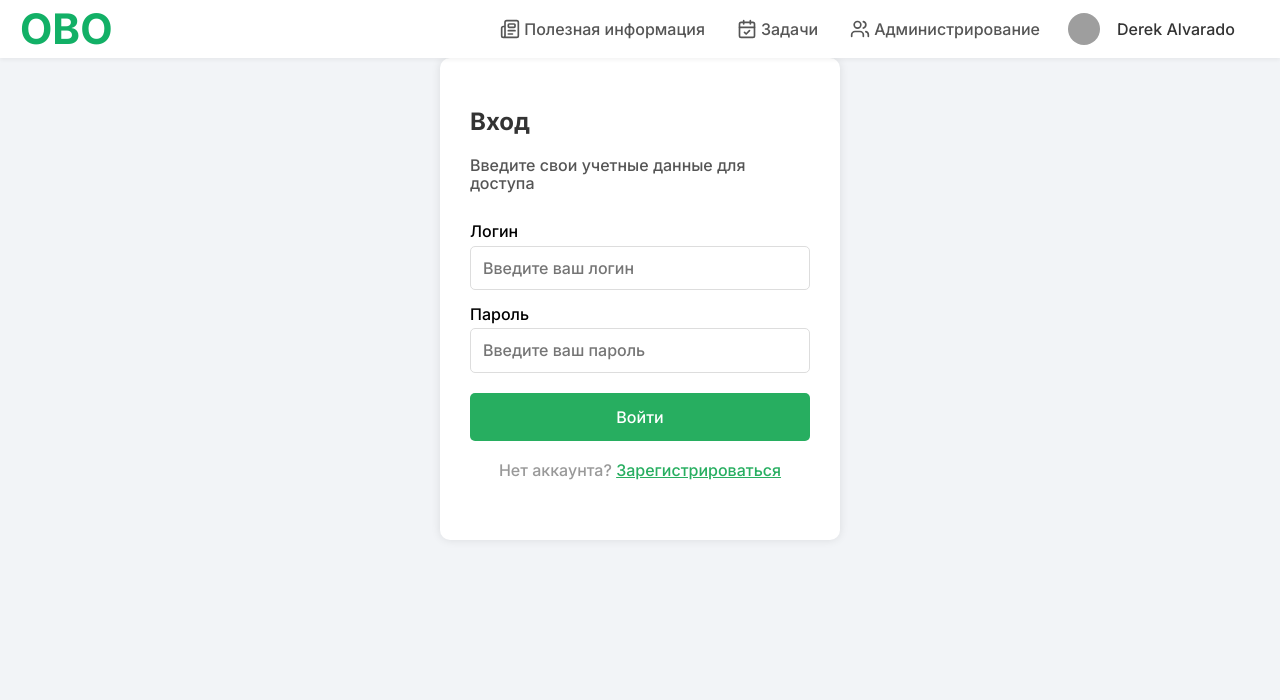
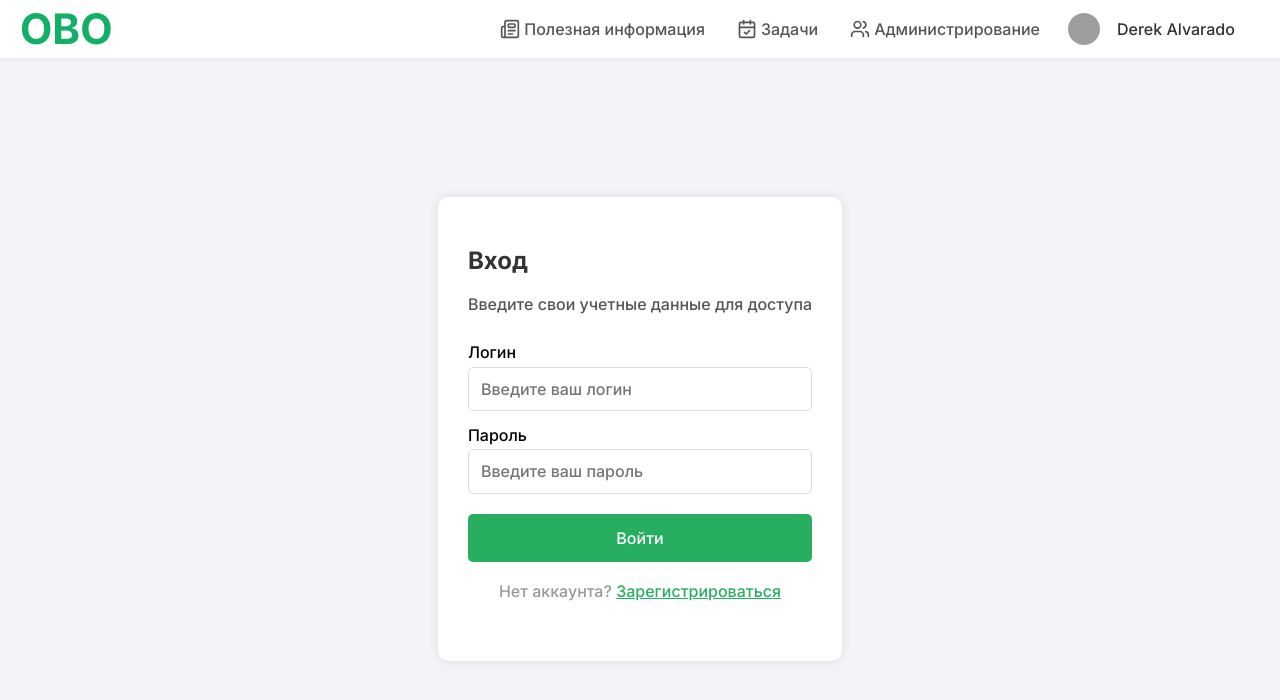
Before and after one commit to myrrhax/TTKProject, a React (Create React App) app: page /login in a window 1280 px wide. Shown: the top 700 px of the page. Built offline with nearby package versions, Linux system fonts and the light colour scheme; grey boxes are pictures that could not be loaded.

Commit message:
patch auth

```diff
--- a/src/LoginPage/LoginPage.css
+++ b/src/LoginPage/LoginPage.css
@@ -2,4 +2,5 @@
   display: flex;
   justify-content: center;
   align-items: center;
+  height: calc(100vh - 58px);
 }
--- a/src/RegisterPage/RegisterPage.css
+++ b/src/RegisterPage/RegisterPage.css
@@ -2,4 +2,5 @@
   display: flex;
   justify-content: center;
   align-items: center;
+  height: calc(100vh - 58px);
 }
--- a/src/components/AuthForm/AuthForm.css
+++ b/src/components/AuthForm/AuthForm.css
@@ -1,10 +1,10 @@
 .auth-form {
-  max-width: 400px;
+  max-width: 450px;
   margin: 0 auto;
   padding: 30px;
   background: #fff;
   border-radius: 10px;
-  box-shadow: 0 0 10px rgba(0,0,0,0.1);
+  box-shadow: 0 0 10px rgba(0, 0, 0, 0.1);
 }
 
 h2 {
```
